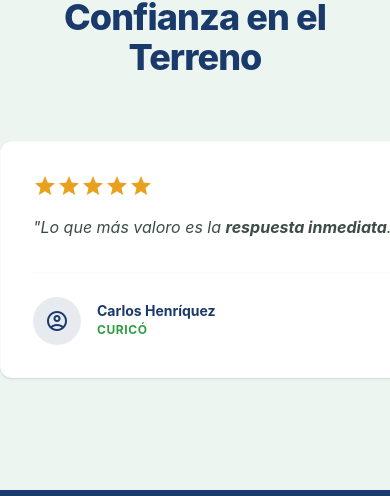
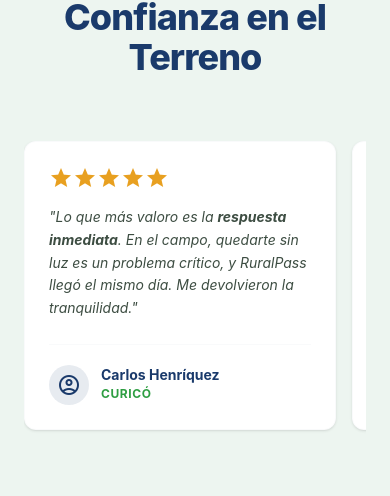
Before and after one commit to ruralpass/ruralpass, a Next.js app: page / in a window 390 px wide. Shown: the part 5008-5504 px from the top of the page. Built offline with nearby package versions, Linux system fonts and the light colour scheme.

Commit message:
cambios webv 3

```diff
--- a/app/page.tsx
+++ b/app/page.tsx
@@ -218,15 +218,46 @@
             <h2 className="text-label-md font-bold tracking-widest text-secondary uppercase mb-2">Opiniones Reales</h2>
             <h3 className="text-4xl font-extrabold text-primary tracking-tight">Confianza en el Terreno</h3>
           </div>
-          <div className="flex overflow-x-auto md:grid md:grid-cols-3 gap-8 snap-x snap-mandatory -mx-6 px-6 md:mx-0 md:px-0 pb-4 md:pb-0 hide-scrollbar">
+          {/* Carrusel móvil */}
+          <div className="md:hidden overflow-x-auto snap-x snap-mandatory flex gap-4 pb-4 hide-scrollbar">
+            {[
+              { quote: <>Lo que más valoro es la <strong>respuesta inmediata</strong>. En el campo, quedarte sin luz es un problema crítico, y RuralPass llegó el mismo día. Me devolvieron la tranquilidad.</>, name: 'Carlos Henríquez', city: 'Curicó' },
+              { quote: <>Excelente servicio técnico para mi parcela. El diagnóstico fue transparente y profesional. Ahora vivo con total <strong>paz mental</strong> sabiendo que el sistema off-grid es resiliente.</>, name: 'Marta Villalobos', city: 'Rancagua' },
+              { quote: <>Buscaba una solución para las cámaras solares en mi fundo y la respuesta fue <strong>increíblemente rápida</strong>. Ingeniería de verdad aplicada al terreno rural. Muy recomendados.</>, name: 'Pedro Alarcón', city: 'Talca' },
+            ].map((t, i) => (
+              <div key={i} className="snap-center shrink-0 w-[80vw] bg-white rounded-xl shadow-sm border border-outline-variant/10 p-6 flex flex-col justify-between">
+                <div>
+                  <div className="flex text-secondary-container mb-4">
+                    {[...Array(5)].map((_, j) => (
+                      <span key={j} className="material-symbols-outlined text-lg" style={{ fontVariationSettings: "'FILL' 1" }}>star</span>
+                    ))}
+                  </div>
+                  <p className="text-on-surface-variant italic leading-relaxed text-sm">&quot;{t.quote}&quot;</p>
+                </div>
+                <div className="flex items-center gap-3 border-t border-outline-variant/10 pt-5 mt-6">
+                  <div className="w-10 h-10 rounded-full bg-primary/10 flex items-center justify-center text-primary overflow-hidden shrink-0">
+                    <span className="material-symbols-outlined text-2xl">account_circle</span>
+                  </div>
+                  <div>
+                    <p className="font-bold text-primary text-sm leading-none">{t.name}</p>
+                    <p className="text-xs text-secondary mt-1 uppercase font-bold tracking-wider">{t.city}</p>
+                  </div>
+                </div>
+              </div>
+            ))}
+          </div>
+          {/* Grid desktop */}
+          <div className="hidden md:grid md:grid-cols-3 gap-8">
             {/* Testimonial 1 */}
-            <div className="min-w-[85vw] md:min-w-0 snap-center bg-white p-8 rounded-xl shadow-sm border border-outline-variant/10 relative shrink-0">
+            <div className="bg-white p-8 rounded-xl shadow-sm border border-outline-variant/10 flex flex-col justify-between">
+              <div>
                 <div className="flex text-secondary-container mb-4">
                   {[...Array(5)].map((_, i) => (
                     <span key={i} className="material-symbols-outlined text-lg" style={{ fontVariationSettings: "'FILL' 1" }}>star</span>
                   ))}
                 </div>
                 <p className="text-on-surface-variant italic mb-8 leading-relaxed">&quot;Lo que más valoro es la <strong>respuesta inmediata</strong>. En el campo, quedarte sin luz es un problema crítico, y RuralPass llegó el mismo día. Me devolvieron la tranquilidad.&quot;</p>
+              </div>
               <div className="flex items-center gap-4 border-t border-outline-variant/10 pt-6">
                 <div className="w-12 h-12 rounded-full bg-primary/10 flex items-center justify-center text-primary overflow-hidden">
                   <span className="material-symbols-outlined text-3xl">account_circle</span>
@@ -238,13 +269,15 @@
               </div>
             </div>
             {/* Testimonial 2 */}
-            <div className="min-w-[85vw] md:min-w-0 snap-center bg-white p-8 rounded-xl shadow-sm border border-outline-variant/10 relative shrink-0">
+            <div className="bg-white p-8 rounded-xl shadow-sm border border-outline-variant/10 flex flex-col justify-between">
+              <div>
                 <div className="flex text-secondary-container mb-4">
                   {[...Array(5)].map((_, i) => (
                     <span key={i} className="material-symbols-outlined text-lg" style={{ fontVariationSettings: "'FILL' 1" }}>star</span>
                   ))}
                 </div>
                 <p className="text-on-surface-variant italic mb-8 leading-relaxed">&quot;Excelente servicio técnico para mi parcela. El diagnóstico fue transparente y profesional. Ahora vivo con total <strong>paz mental</strong> sabiendo que el sistema off-grid es resiliente.&quot;</p>
+              </div>
               <div className="flex items-center gap-4 border-t border-outline-variant/10 pt-6">
                 <div className="w-12 h-12 rounded-full bg-primary/10 flex items-center justify-center text-primary overflow-hidden">
                   <span className="material-symbols-outlined text-3xl">account_circle</span>
@@ -256,13 +289,15 @@
               </div>
             </div>
             {/* Testimonial 3 */}
-            <div className="min-w-[85vw] md:min-w-0 snap-center bg-white p-8 rounded-xl shadow-sm border border-outline-variant/10 relative shrink-0">
+            <div className="bg-white p-8 rounded-xl shadow-sm border border-outline-variant/10 flex flex-col justify-between">
+              <div>
                 <div className="flex text-secondary-container mb-4">
                   {[...Array(5)].map((_, i) => (
                     <span key={i} className="material-symbols-outlined text-lg" style={{ fontVariationSettings: "'FILL' 1" }}>star</span>
                   ))}
                 </div>
                 <p className="text-on-surface-variant italic mb-8 leading-relaxed">&quot;Buscaba una solución para las cámaras solares en mi fundo y la respuesta fue <strong>increíblemente rápida</strong>. Ingeniería de verdad aplicada al terreno rural. Muy recomendados.&quot;</p>
+              </div>
               <div className="flex items-center gap-4 border-t border-outline-variant/10 pt-6">
                 <div className="w-12 h-12 rounded-full bg-primary/10 flex items-center justify-center text-primary overflow-hidden">
                   <span className="material-symbols-outlined text-3xl">account_circle</span>
```
Lines whose indentation alone changed are shown as unchanged.
